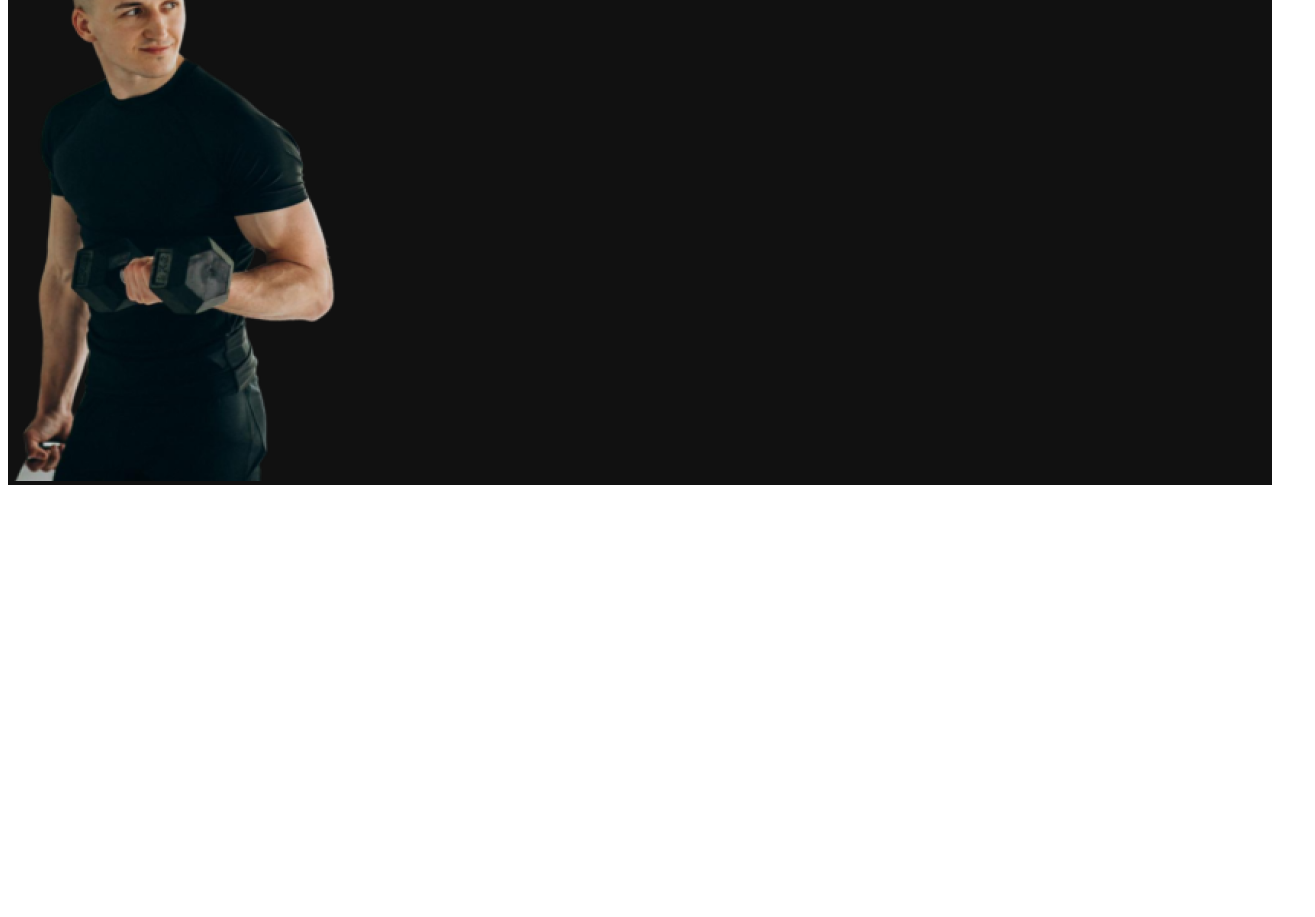
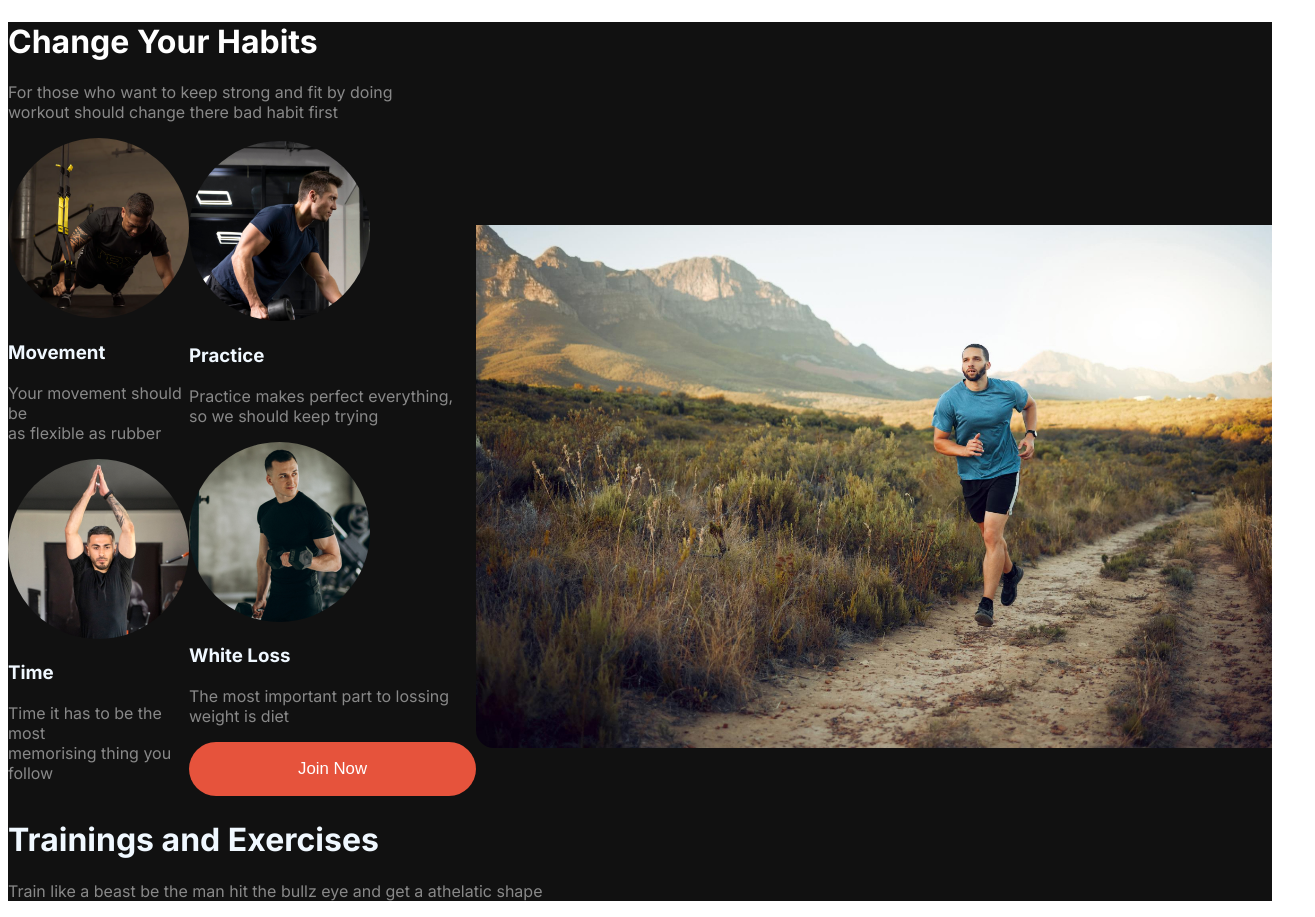
Before and after one commit to Rabby-Khan-RK/My-Second-Assignment, a plain HTML site: page index.html in a window 1280 px wide. Shown: the part 700-1617 px from the top of the page, 1315 px wide, since content can reach past the window. Before the commit the page ends 1193 px from the top, so only its background shows below. Drawn offline with Linux system fonts and the light colour scheme.

Commit message:
second commit

```diff
--- a/index.html
+++ b/index.html
@@ -13,7 +13,7 @@
         <nav class="navbar display-flex">
             <h3 class="brand">Fitness</h3>
             <ul class="nav-links display-flex">
-                <li class="nav-item"><a href="" class="nav-link point-one-color home">Home</a></li>
+                <li class="nav-item"><a href="" class="nav-link point-one-color home orange-color">Home</a></li>
                 <li class="nav-item"><a href="" class="nav-link point-one-color">Service</a></li>
                 <li class="nav-item"><a href="" class="nav-link point-one-color">Contact</a></li>
                 <li class="nav-item"><a href="" class="nav-link point-one-color">About</a></li>
@@ -22,9 +22,9 @@
 
         <div class="banner-contant">
             <div class="banner">
-                <h2 class="banner-title point-one-color">
-                    Get body in <br>shape & stay <br> healthy
-                </h2>
+                <h1 class="banner-title point-one-color">
+                    Get body in <br> <span class="shape">shape</span> & stay <br> healthy
+                </h1>
 
                 <p class="banner-description color-point-five">
                     fore get a healthy and strong body we need to workout one or <br> two hours a day, we will be fit
@@ -33,13 +33,63 @@
                     if we do so.
                 </p>
                 <button class="button-primary">Join Club Now!</button>
-                <button>Download App</button>
+                <button class="button-app">Download App</button>
             </div>
-            <div class="first-image">
-                <img src="images/Images 2.png" alt="">
+            <div>
+                <img class="first-image" src="images/Images 2.png" alt="">
+
             </div>
         </div>
     </header>
+
+    <main class="two-container">
+        <div class="changes">
+            <div>
+                <h1 class="change-habit">Change Your Habits</h1>
+            </div>
+            <div>
+                <p class="habit-explain">For those who want to keep strong and fit by doing <br> workout should change
+                    there
+                    bad
+                    habit first</p>
+            </div>
+        </div>
+
+        <div class="images">
+            <div>
+                <img class="img-one" src="images/image 3.png" alt="">
+                <h3>Movement</h3>
+                <p>Your movement should be <br> as flexible as rubber</p>
+
+                <img class="img-two" src="images/image 2.png" alt="">
+                <h3>Time</h3>
+                <p>Time it has to be the most <br> memorising thing you follow </p>
+            </div>
+            <div>
+                <img class="img-three" src="images/image 4.png" alt="">
+                <h3>Practice</h3>
+                <p>Practice makes perfect everything, <br> so we should keep trying </p>
+
+                <img class="img-four" src="images/image 5.png" alt="">
+                <h3>White Loss</h3>
+                <p>The most important part to lossing <br> weight is diet </p>
+                <button class="join-btn button-primary">
+                    Join Now
+                </button>
+            </div>
+            <div class="extra-img">
+                <img class="run-img" src="images/run.jpg" alt="">
+            </div>
+        </div>
+
+        <div>
+            <h1>Trainings and Exercises</h1>
+            <p>Train like a beast be the man hit the bullz eye and get a athelatic shape</p>
+        </div>
+        <div>
+
+        </div>
+    </main>
 </body>
 
 </html>
--- a/stylrs/styles.css
+++ b/stylrs/styles.css
@@ -12,24 +12,47 @@
     display: flex;
 }
 
-.point-one-color {
+.point-one-color,
+.change-habit {
     color: rgba(255, 255, 255, 1);
 }
 
-.color-point-five {
+h1 {
+    color: aliceblue;
+}
+
+h3 {
+    color: aliceblue;
+}
+
+p {
     color: rgba(255, 255, 255, 0.5);
 }
 
-.bg-light {
+.color-point-five,
+.habit-explain {
+    color: rgba(255, 255, 255, 0.5);
+}
+
+.bg-light,
+.button-app,
+
+.two-container {
     background-color: rgba(17, 17, 17, 1);
 }
 
+.orange-color,
+.button-primary {
+    background-color: rgba(230, 83, 60, 1);
+}
+
 .home {
-    background-color: rgba(230, 83, 60, 1);
     /* border: 7px solid rgba(230, 83, 60, 1); */
     border-radius: 30px;
     padding: 8px 20px;
 }
+
+.shape {}
 
 .navbar {
     justify-content: space-between;
@@ -45,6 +68,7 @@
 
 .nav-links {
     /* padding-right: 190px; */
+    border: 1px solid white;
 }
 
 .nav-item {
@@ -70,3 +94,83 @@
     max-width: 1440px;
     margin: 0 auto;
 }
+
+.banner-contant {
+    /* justify-content: center; */
+    display: flex;
+}
+
+.button-primary,
+.button-app {
+    color: white;
+    padding: 16px 45.5px;
+    border-radius: 35px;
+    font-weight: 400;
+    font-size: 1.05rem;
+    border: none;
+}
+
+.button-app {
+    /* background-color: black; */
+    border: 1px solid white;
+}
+
+.changes {
+    max-width: 476px;
+
+
+}
+
+.change-habit {}
+
+.habit-explain {}
+
+
+.images {
+    display: flex;
+    align-items: center;
+
+}
+
+.img-one {
+    border-radius: 50%;
+}
+
+.img-two {
+    border-radius: 50%;
+}
+
+.img-three {
+    border-radius: 50%;
+}
+
+.img-four {
+    border-radius: 50%;
+}
+
+.third-container {
+    padding-top: 78px;
+    border-radius: 18px;
+    display: flex;
+    background-color: rgba(34, 34, 34, 1);
+    width: 684px;
+    height: 400px;
+}
+
+.run-container {
+    padding: 45px 68px 54px;
+}
+
+.extra-img {}
+
+.run-img {
+    width: 100%;
+    padding-top: 40px;
+    padding-right: 43px;
+    border-radius: 18px;
+}
+
+.join-btn {
+    width: 287px;
+    height: 54px;
+}
```
